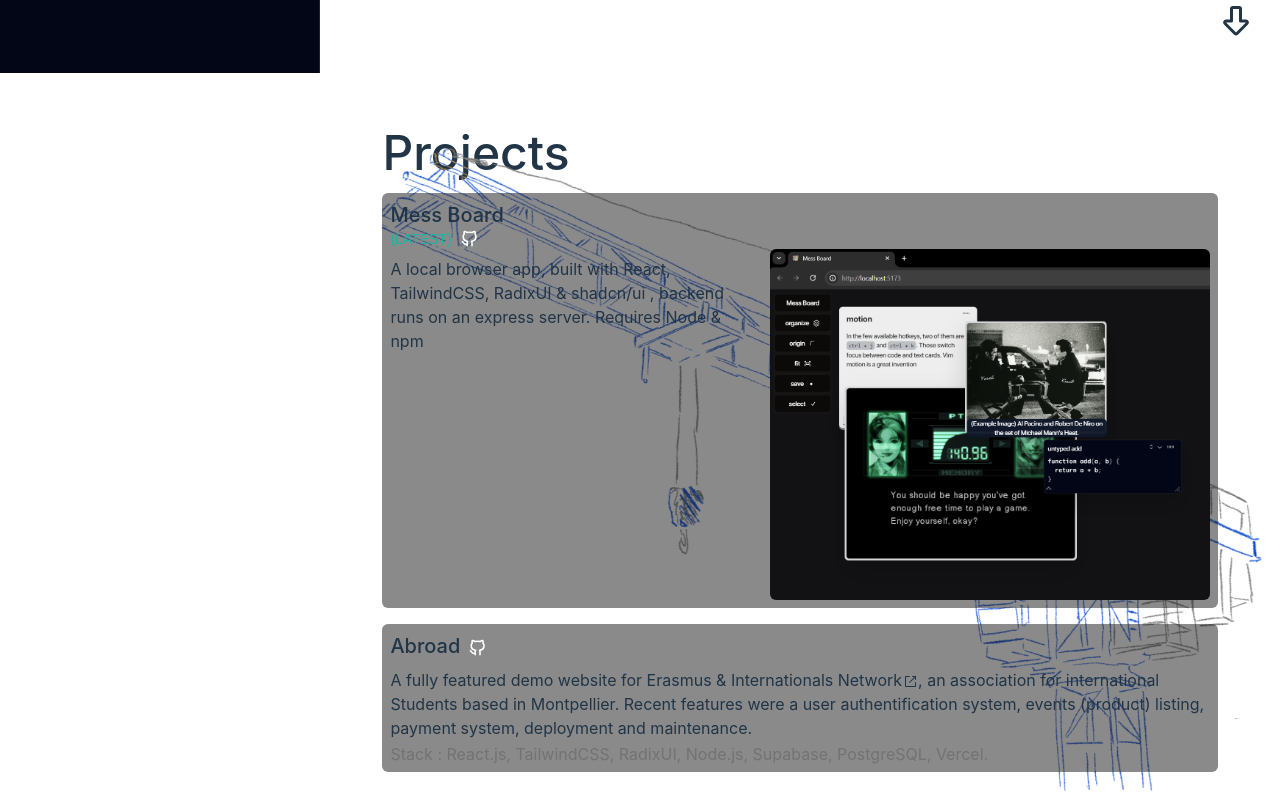
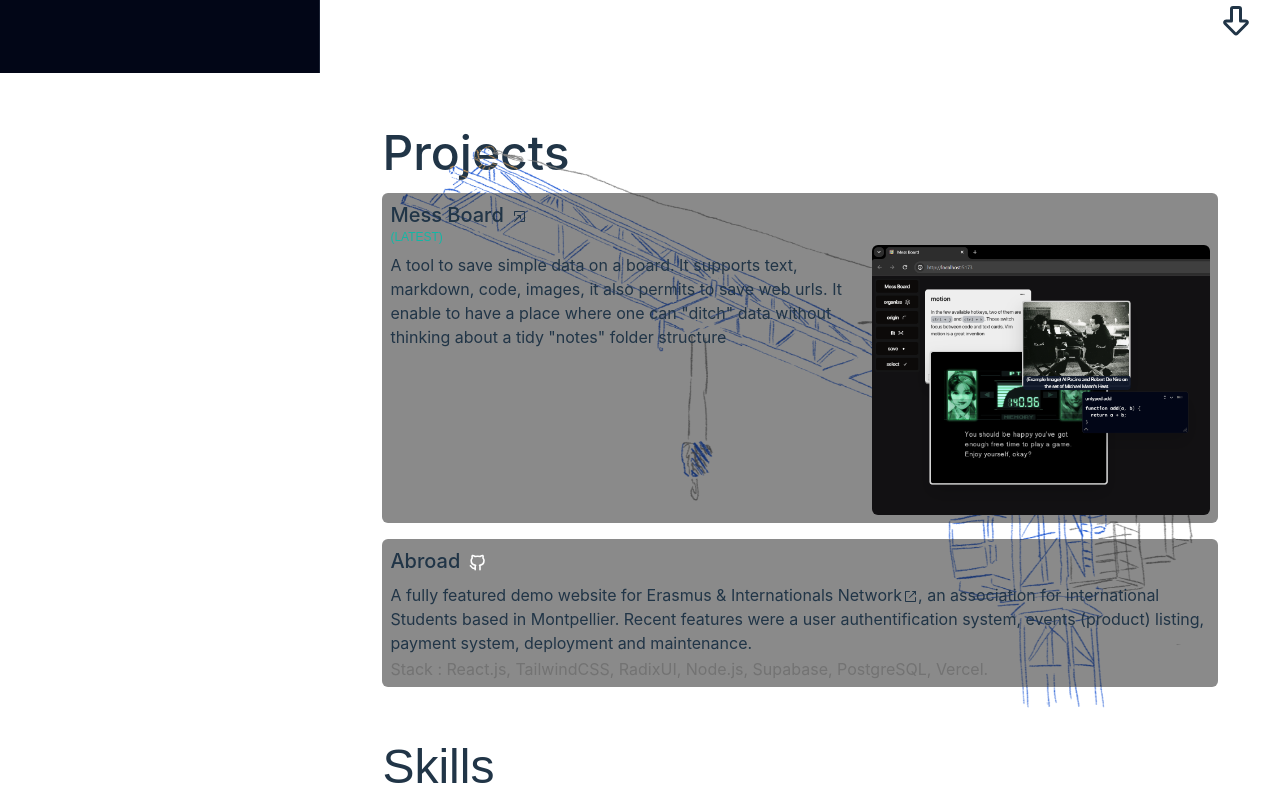
Before and after one commit to ZouicheOmar/grunted, a React (Vite) app: page / in a window 1280 px wide. Shown: the part 727-1524 px from the top of the page. Built offline with nearby package versions, Linux system fonts and the light colour scheme; a web font is replaced by a local one.

Commit message:
update projects

```diff
--- a/src/components/Navbar.jsx
+++ b/src/components/Navbar.jsx
@@ -34,6 +34,12 @@ const SmNavbar = () => {
     window.scrollTo({top: 0, left: 0, behavior: "smooth"})
   }
 
+  const handleBodyPointerDown = () => {
+    setTimeout(() => {
+      setOpen(false)
+    }, 300)
+  }
+
   return (
     <div className="fixed z-20 md:hidden ml-0 mr-0 top-0 left-0 min-w-full  h-[4rem] py-4 px-2 bg-slate-800 flex items-center justify-between">
       <span
@@ -68,7 +74,8 @@ const SmNavbar = () => {
             >
               <Cross1Icon className="scale-150" />
             </span>
-            <Body onPointerDown={() => setOpen(!open)} />
+            {/* <Body onPointerDown={handleBodyPointerDown} /> */}
+            <Body />
 
             <span
               onPointerDown={goTop}
@@ -84,7 +91,10 @@ const SmNavbar = () => {
 }
 
 const Contact = () => (
-  <div className="nav-item flex flex-col flex-wrap gap-x-2 toanim ">
+  <div
+    id="contact-in-navbar"
+    className="hidden md:flex nav-item z-10  flex-col flex-wrap gap-x-2 toanim "
+  >
     <a
       href="https://github.com/ZouicheOmar"
       target="blank"
@@ -92,7 +102,7 @@ const Contact = () => (
       className="flex gap-2 pl-[2rem] hover:bg-slate-800 transition-colors duration-200 items-center hover:cursor-pointer"
     >
       <GitHubLogoIcon />
-      <span className=" hover:cursor-pointer  ">Github</span>
+      <span className="hover:cursor-pointer">Github</span>
     </a>
     <a
       href="mailto:zouiche.omar@gmail.com?subject = Feedback&body = Message"
@@ -101,7 +111,7 @@ const Contact = () => (
       className="flex gap-2 pl-[2rem] hover:bg-slate-800 transition-colors duration-200 items-center hover:cursor-pointer"
     >
       <MailIcon className="h-[1rem] w-[1rem] dark:fill-white" />
-      <span className=" hover:cursor-pointer  ">Mail</span>
+      <span className="hover:cursor-pointer">Mail</span>
     </a>
     <a
       href="https://www.linkedin.com/in/omar-zouiche-aaab27274/"
--- a/src/components/ProjectsSection.jsx
+++ b/src/components/ProjectsSection.jsx
@@ -6,7 +6,7 @@ import fadeInView from "../functions/animations/fadeInView"
 import {Title} from "./Title"
 
 import {GithubIcon} from "../assets/icons"
-import {ExternalLinkIcon} from "@radix-ui/react-icons"
+import {ExternalLinkIcon, OpenInNewWindowIcon} from "@radix-ui/react-icons"
 
 import {TEXT} from "../text"
 
@@ -28,15 +28,16 @@ const SectionBg = () => (
 const MessBoardProject = () => (
   <SectionWrapper>
     <a
-      href={TEXT.PROJECTS.MESSBOARD.GH_REPO_LINK}
+      href={TEXT.PROJECTS.MESSBOARD.URL}
       target="_blank"
       rel="noreferrer"
       className="group text-xl light:text-neutral-900 hover:text-teal-500 dark:text-white transition-colors duration-200  font-medium "
     >
       {TEXT.PROJECTS.MESSBOARD.TITLE}
-      <span className="underline-none jetBrains text-sm flex text-teal-500">
+      <OpenInNewWindowIcon className="pl-2 w-fit inline  hover:cursor-pointer" />
+      <span className="underline-none jetBrains text-xs flex text-teal-500">
         (LATEST)
-        <GithubIcon className="pl-2 h-[1.2rem] inline group-hover:stroke-teal-500 transition-colors duration-200  stroke-white hover:cursor-pointer" />
+        {/* <GithubIcon className="pl-2 h-[1.2rem] inline group-hover:stroke-teal-500 transition-colors duration-200  stroke-white hover:cursor-pointer" /> */}
       </span>
     </a>
     <div className="w-full flex flex-col xl:flex-row  gap-3 xl:gap-4">
--- a/src/text.ts
+++ b/src/text.ts
@@ -27,8 +27,9 @@ export const TEXT = {
     MESSBOARD: {
       TITLE: "Mess Board",
       MOSTRECENT: true,
-      DESC: "A local browser app, built with React, TailwindCSS, RadixUI & shadcn/ui , backend runs on an express server. Requires Node & npm",
-      GH_REPO_LINK: "https://github.com/ZouicheOmar/messBoard",
+      // DESC: "A local browser app, built with React, TailwindCSS, RadixUI & shadcn/ui , backend runs on an express server. Requires Node & npm",
+      DESC: 'A tool to save simple data on a board. It supports text, markdown, code, images, it also permits to save web urls. It enable to have a place where one can "ditch" data without thinking about a tidy "notes" folder structure',
+      URL: "https://messboard.vercel.app/",
       IMAGE: "messBoardScreenshot.png",
     },
     ABORAD: {
```
